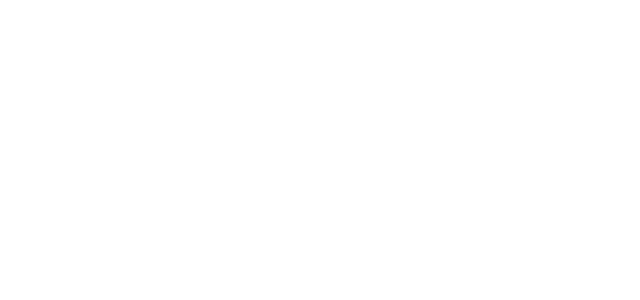
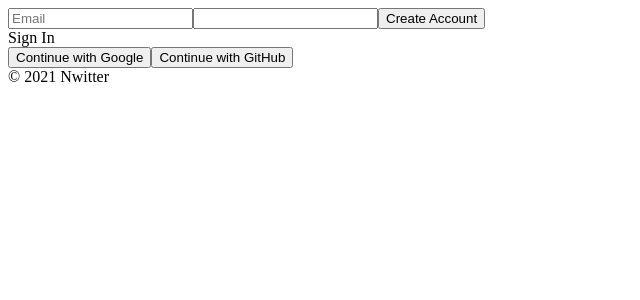
Before and after one commit to aminor32/nwitter, a React (Create React App) app: page / in a window 1280 px wide. Shown: the top 300 px of the page, without its empty margins (0-640 px from the left). Built offline with nearby package versions, Linux system fonts and the light colour scheme; no server answers.

Commit message:
Ch.2 Complete Code

```diff
--- /dev/null
+++ b/jsconfig.json
@@ -0,0 +1,6 @@
+{
+    "compilerOptions": {
+        "baseUrl": "src"
+    },
+    "include": ["src"]
+}
--- a/package.json
+++ b/package.json
@@ -6,8 +6,10 @@
     "@testing-library/jest-dom": "^5.14.1",
     "@testing-library/react": "^11.2.7",
     "@testing-library/user-event": "^12.8.3",
+    "firebase": "^9.1.2",
     "react": "^17.0.2",
     "react-dom": "^17.0.2",
+    "react-router-dom": "^5.3.0",
     "react-scripts": "4.0.3",
     "web-vitals": "^1.1.2"
   },
--- a/src/App.js
+++ /dev/null
@@ -1,10 +0,0 @@
-import React from "react";
-
-function App() {
-  return (
-    <div>
-    </div>
-  );
-}
-
-export default App;
--- /dev/null
+++ b/src/components/App.js
@@ -0,0 +1,26 @@
+import React, {useState, useEffect} from "react";
+import AppRouter from "components/Router";
+import {authService} from "fbase";
+
+
+function App() {
+  const [init, setInit] = useState(false);
+  const [isLoggedIn, setIsLoggedIn] = useState(false);
+  useEffect (() => {
+    authService.onAuthStateChanged((user) => {
+      if(user) {
+        setIsLoggedIn(true);
+      } else {
+        setIsLoggedIn(false);
+      }
+      setInit(true);
+    });
+  }, []);
+  return (
+    <>
+      {init ? <AppRouter isLoggedIn={isLoggedIn} /> : "Initializing..."}
+      <footer>&copy; {new Date().getFullYear()} Nwitter</footer>
+    </>
+  )
+}
+export default App;
--- /dev/null
+++ b/src/components/Navigation.js
@@ -0,0 +1,16 @@
+import React from "react";
+import {Link} from "react-router-dom";
+
+const Navigation = () => (
+    <nav>
+        <ul>
+            <li>
+                <Link to="/">Home</Link>
+            </li>
+            <li>
+                <Link to="/profile">My Profile</Link>
+            </li>
+        </ul>
+    </nav>
+);
+export default Navigation;
--- /dev/null
+++ b/src/components/Router.js
@@ -0,0 +1,33 @@
+import React, {useState} from "react";
+import {HashRouter as Router, Route, Switch} from "react-router-dom";
+import Auth from "routes/Auth";
+import Home from "routes/Home";
+import Profile from "routes/Profile";
+import Navigation from "components/Navigation";
+
+const AppRouter = ({isLoggedIn}) => {
+    return (
+        <Router>
+            {isLoggedIn && <Navigation />}
+            <Switch>
+                {isLoggedIn ? (
+                    <>
+                        <Route exact path="/">
+                            <Home />
+                        </Route>
+                        <Route exact path="/profile">
+                            <Profile />
+                        </Route>
+                    </>
+                ) : (
+                    <>
+                        <Route exact path="/">
+                            <Auth />
+                        </Route>
+                    </>
+                )}
+            </Switch>
+        </Router>
+    )
+}
+export default AppRouter;
--- /dev/null
+++ b/src/fbase.js
@@ -0,0 +1,16 @@
+import firebase from "firebase/compat/app";
+import {getAuth} from "firebase/auth";
+
+const firebaseConfig = {
+    apiKey: process.env.REACT_APP_API_KEY,
+    authDomain: process.env.REACT_APP_AUTH_DOMAIN,
+    projectId: process.env.REACT_APP_PROJECT_ID,
+    storageBucket: process.env.REACT_APP_STORAGE_BUCKET,
+    messagingSenderId: process.env.REACT_APP_MESSAGIN_ID,
+    appId: process.env.REACT_APP_APP_ID
+  };
+
+
+export default firebase.initializeApp(firebaseConfig);
+export const firebaseInstance = firebase;
+export const authService = getAuth();
--- /dev/null
+++ b/src/routes/Auth.js
@@ -0,0 +1,83 @@
+import React, {useState} from "react";
+import {authService, firebaseInstance} from "fbase";
+import { createUserWithEmailAndPassword, signInWithPopup,signInWithEmailAndPassword, GithubAuthProvider, GoogleAuthProvider } from "firebase/auth";
+
+const Auth = () => {
+    const [email, setEmail] = useState("");
+    const [password, setPassword] = useState("");
+    const [newAccount, setNewAccount] = useState(true);
+    const [error, setError] = useState("");
+    const onChange = (event) => {
+        const {target: { name, value }} = event;
+        if (name === "email") {
+            setEmail(value);
+        } else if (name === "password") {
+            setPassword(value);
+        }
+    };
+    const onSubmit = async (event) => {
+        event.preventDefault();
+        try{
+            let data;
+            if (newAccount) {
+                const data = await createUserWithEmailAndPassword(authService,email,password);
+            } else {
+                const data = await signInWithEmailAndPassword(authService,email,password);
+            }
+            console.log(data);
+        }   catch (error) {
+            setError(error.message);
+        }
+    };
+    const toggleAccount = () => setNewAccount(prev => !prev);
+    const onSocialClick = async (event) => {
+        const {target: {name}} = event;
+        let provider;
+        if(name == "google") {
+            provider = new GoogleAuthProvider();
+        } else if(name == "github") {
+            provider = new GithubAuthProvider();
+        }
+        const data = await signInWithPopup(authService,provider);
+        console.log(data);
+    };
+    return(
+        <div>
+            <form onSubmit={onSubmit}>
+                <input
+                    name="email"
+                    type="email"
+                    placeholder="Email"
+                    required
+                    value={email}
+                    onChange={onChange}
+                />
+                <input
+                    name="password"
+                    type="password"
+                    plachoder="Password"
+                    required
+                    value={password}
+                    onChange={onChange}
+                />
+                <input
+                    type="submit"
+                    value={newAccount ? "Create Account" : "Sign In"}
+                />
+                {error}
+            </form>
+            <span onClick={toggleAccount}>
+                {newAccount ? "Sign In" : "Create Account"}
+            </span>
+            <div>
+                <button onClick={onSocialClick} name="google">
+                    Continue with Google
+                </button>
+                <button onClick={onSocialClick} name="github">
+                    Continue with GitHub
+                </button>
+            </div>
+        </div>
+    );
+};
+export default Auth;
--- /dev/null
+++ b/src/routes/EditProfile.js
@@ -0,0 +1,3 @@
+import React from "react";
+
+export default () => <span>EditProfile</span>;
--- /dev/null
+++ b/src/routes/Home.js
@@ -0,0 +1,4 @@
+import React from "react";
+
+const Home = () => <span>Home</span>;
+export default Home;
--- /dev/null
+++ b/src/routes/Profile.js
@@ -0,0 +1,16 @@
+import React from "react";
+import { authService } from "fbase";
+import { useHistory } from "react-router";
+
+export default () => {
+    const hisory = useHistory();
+    const onLogOutClick = () => {
+        authService.signOut();
+        hisory.push("/");
+    };
+    return (
+        <>
+            <button onClick={onLogOutClick}>Log Out</button>
+        </>
+    );
+};
```
Also changed, not shown: src/index.js (+7 -4 lines), 2 other files (tests, documents, lock files or other folders).
